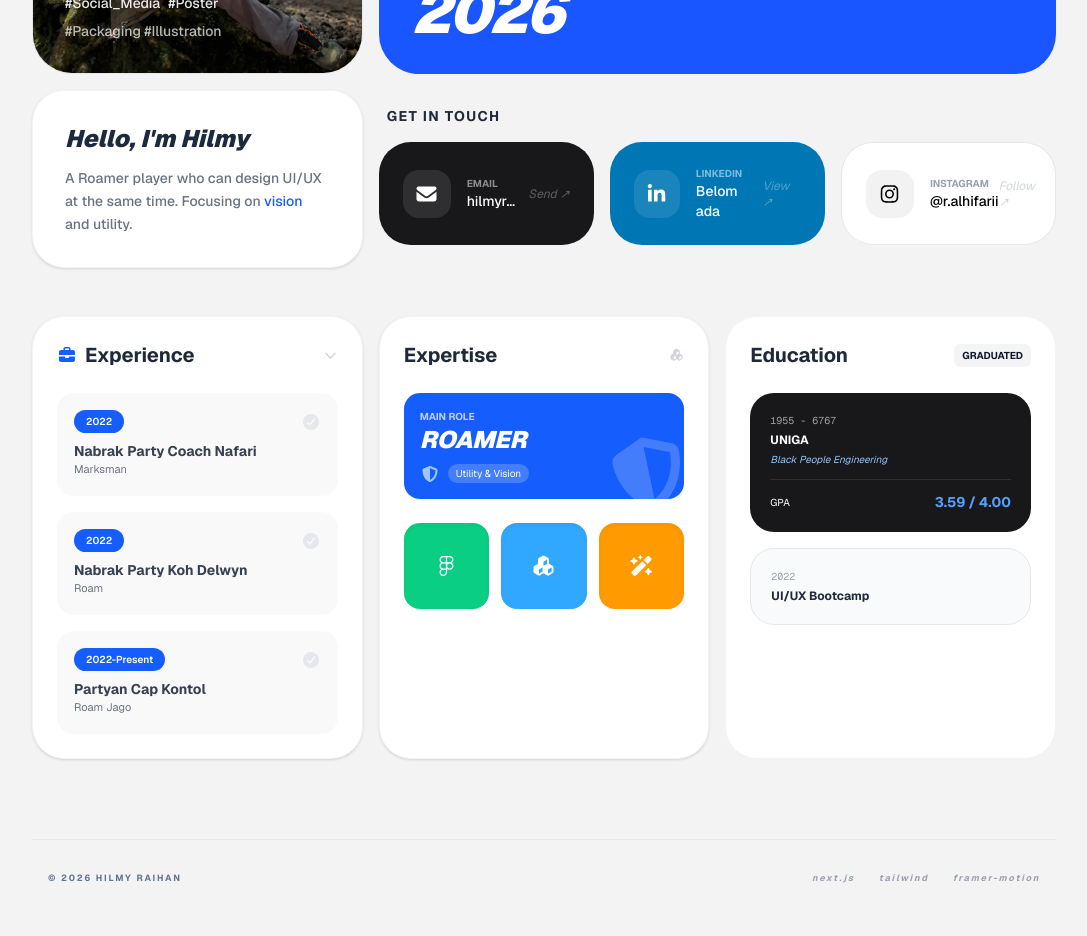
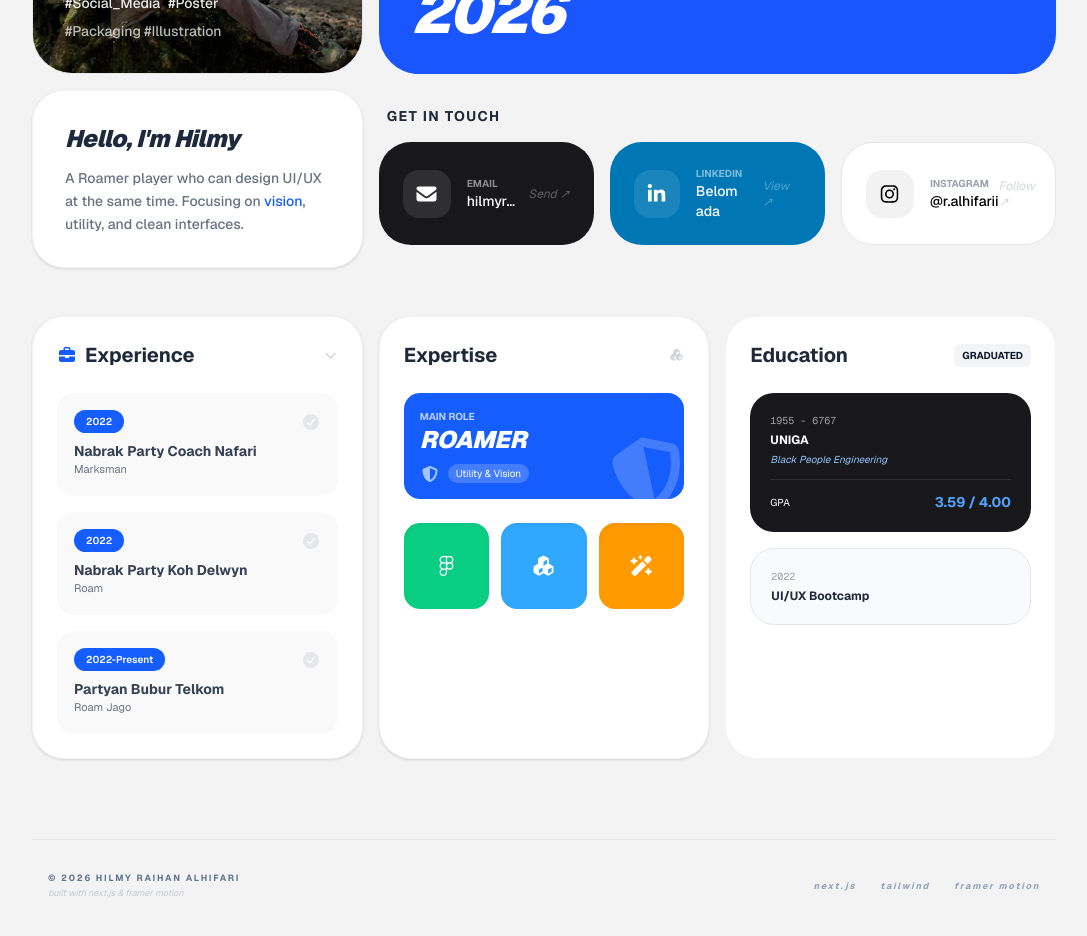
Before and after one commit to HilmyRaihan/porto, a Next.js app: page / in a window 1280 px wide. Shown: the part 440-1376 px from the top of the page, without its empty margins (96-1183 px from the left). Built offline with nearby package versions, Linux system fonts and the light colour scheme.

Commit message:
fixing animasi

```diff
--- a/app/page.tsx
+++ b/app/page.tsx
@@ -8,11 +8,12 @@ import Expertise from "@/components/Expertise";
 import GetInTouch from "@/components/GetInTouch";
 import Education from "@/components/Education";
 
+// --- ANIMATION CONFIG ---
 const containerVariants = {
   hidden: { opacity: 0 },
   visible: {
     opacity: 1,
-    transition: { staggerChildren: 0.08 },
+    transition: { staggerChildren: 0.1 },
   },
 };
 
@@ -21,7 +22,11 @@ const itemVariants = {
   visible: {
     y: 0,
     opacity: 1,
-    transition: { type: "spring", stiffness: 120, damping: 20 },
+    transition: {
+      type: "spring",
+      stiffness: 120,
+      damping: 20
+    } as const, // Fix untuk error TypeScript saat build
   },
 };
 
@@ -29,16 +34,23 @@ export default function Home() {
   const [activeTab, setActiveTab] = useState("About me");
   const menus = ["About me", "Resume"];
 
+  // Progress bar tipis di bagian paling atas
   const { scrollYProgress } = useScroll();
-  const scaleX = useSpring(scrollYProgress, { stiffness: 100, damping: 30 });
+  const scaleX = useSpring(scrollYProgress, {
+    stiffness: 100,
+    damping: 30,
+    restDelta: 0.001
+  });
 
   const handleScroll = (id: string) => {
     setActiveTab(id);
     const targetId = id.toLowerCase().replace(/\s+/g, "-");
     const element = document.getElementById(targetId);
     if (element) {
+      const offset = 100;
+      const elementPosition = element.getBoundingClientRect().top + window.scrollY;
       window.scrollTo({
-        top: element.offsetTop - 90,
+        top: elementPosition - offset,
         behavior: "smooth"
       });
     }
@@ -46,16 +58,17 @@ export default function Home() {
 
   return (
     <main className="min-h-screen bg-[#f3f3f3] p-4 sm:p-6 font-sans text-slate-900 selection:bg-blue-600 selection:text-white">
+      {/* Progress Bar */}
       <motion.div className="fixed top-0 left-0 right-0 h-1 bg-blue-600 origin-left z-[100]" style={{ scaleX }} />
 
       <motion.div
-        className="max-w-5xl mx-auto" // Ukuran container dikecilkan dari 6xl ke 5xl agar lebih rapat
+        className="max-w-5xl mx-auto"
         initial="hidden"
         animate="visible"
         variants={containerVariants}
       >
 
-        {/* --- NAVBAR LEBIH RAMPING --- */}
+        {/* --- NAVBAR --- */}
         <motion.nav
           variants={itemVariants}
           className="flex justify-between items-center mb-8 md:mb-12 px-2 sticky top-4 z-50 pointer-events-none"
@@ -86,29 +99,34 @@ export default function Home() {
           </div>
 
           <div className="font-bold hidden sm:block text-[9px] uppercase tracking-[0.3em] text-blue-600/30">
-             Portfolio v2
+             Interactive Lab
           </div>
         </motion.nav>
 
         {/* --- SECTION: ABOUT ME --- */}
-        <motion.section id="about-me" variants={itemVariants} className="space-y-4 mb-12 scroll-mt-24">
+        <motion.section
+          id="about-me"
+          variants={itemVariants}
+          className="space-y-4 mb-12 scroll-mt-24"
+        >
           <Hero />
 
           <div className="grid grid-cols-1 lg:grid-cols-3 gap-4">
-            {/* Intro Card: Padding & Font dikecilkan */}
+            {/* Intro Card */}
             <motion.div
-              whileHover={{ y: -4 }} // Efek melayang tanpa membesar (scale dihapus)
+              whileHover={{ y: -5 }}
               className="bg-white rounded-[2rem] p-8 border border-gray-100 flex flex-col justify-center shadow-sm"
             >
-              <h2 className="text-xl md:text-2xl font-black mb-3 italic text-slate-800">
+              <h2 className="text-xl md:text-2xl font-black mb-3 italic tracking-tight text-slate-800">
                 Hello, I'm Hilmy
               </h2>
               <p className="text-gray-500 text-xs md:text-sm leading-relaxed font-medium">
                 A Roamer player who can design UI/UX at the same time.
-                Focusing on <span className="text-blue-600">vision</span> and utility.
+                Focusing on <span className="text-blue-600">vision</span>, utility, and clean interfaces.
               </p>
             </motion.div>
 
+            {/* GetInTouch Card */}
             <div className="lg:col-span-2">
               <GetInTouch />
             </div>
@@ -132,13 +150,14 @@ export default function Home() {
           className="mt-20 pb-10 border-t border-gray-200 pt-8 flex flex-col md:flex-row justify-between items-center text-gray-400 text-[9px] uppercase tracking-[0.2em] gap-6 px-4"
         >
           <div className="text-center md:text-left">
-            <p className="font-bold text-slate-500">© 2026 Hilmy Raihan</p>
+            <p className="font-bold text-slate-500 mb-0.5">© 2026 Hilmy Raihan Alhifari</p>
+            <p className="opacity-50 italic lowercase tracking-normal">Built with Next.js & Framer Motion</p>
           </div>
 
-          <div className="flex gap-6 italic lowercase font-bold">
-            {['next.js', 'tailwind', 'framer-motion'].map((tech) => (
-              <span key={tech}>{tech}</span>
-            ))}
+          <div className="flex gap-6 italic lowercase font-bold text-slate-400">
+            <span className="hover:text-blue-500 transition-colors cursor-default">next.js</span>
+            <span className="hover:text-blue-500 transition-colors cursor-default">tailwind</span>
+            <span className="hover:text-blue-500 transition-colors cursor-default">framer motion</span>
           </div>
         </motion.footer>
 
--- a/components/Experience.tsx
+++ b/components/Experience.tsx
@@ -5,7 +5,7 @@ export default function Experience() {
   const experiences = [
     { period: "2022", company: "Nabrak Party Coach Nafari", role: "Marksman", status: "Inaktif" },
     { period: "2022", company: "Nabrak Party Koh Delwyn", role: "Roam", status: "Inaktif" },
-    { period: "2022-Present", company: "Partyan Cap Kontol", role: "Roam Jago", status: "Aktif" }
+    { period: "2022-Present", company: "Partyan Bubur Telkom", role: "Roam Jago", status: "Aktif" }
   ];
 
   return (
```
